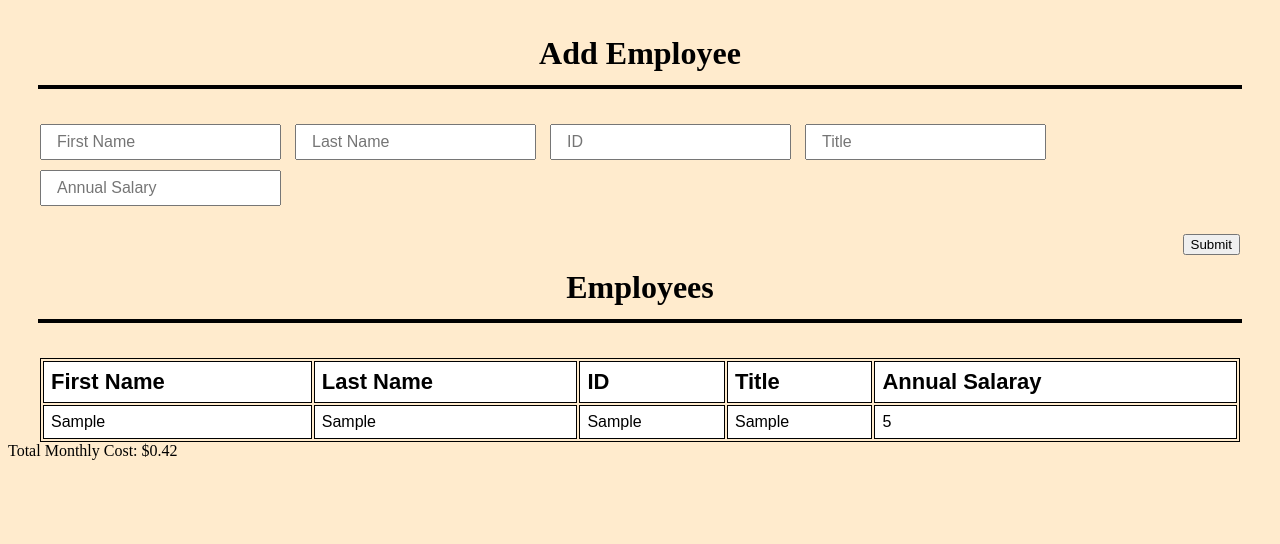
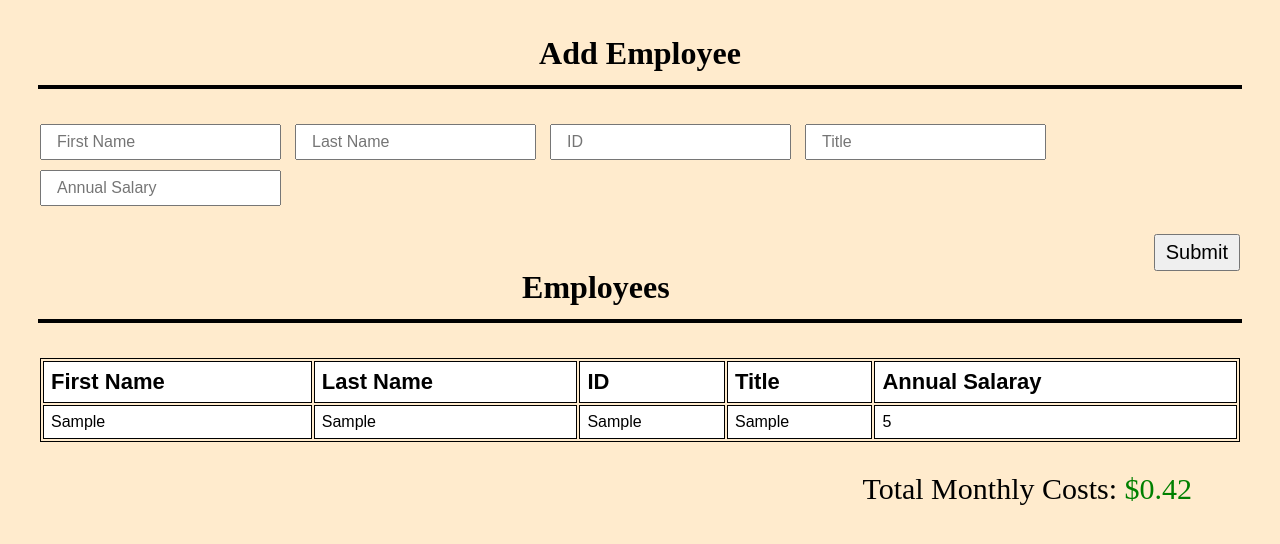
Before and after one commit to GJHarty/weekend-jquery-salary-calculator, a plain HTML site: page index.html in a window 1280 px wide. Both pictures are taken after typing "Sample", "Sample", "Sample", "Sample", "5" into the empty fields and a click on the button "Submit". Drawn offline with Linux system fonts and the light colour scheme.

Commit message:
added logic for determining if maximum monthly costs have been exceeded

```diff
--- a/index.html
+++ b/index.html
@@ -40,7 +40,7 @@
         </table>
     </div>
     <div class="monthlyCostClass">
-        Total Monthly Cost: <span id="monthlyCost"></span>
+        Total Monthly Costs: <span id="monthlyCost"></span>
     </div>
 </body>
 </html>
--- a/script.js
+++ b/script.js
@@ -9,6 +9,7 @@ function onReady(){
 }
 
 let employees = [];
+let maximumMonthlyCost = 20000;
 
 function onSubmit(event){
     // stop form from executing default behavior
@@ -58,6 +59,15 @@ function onSubmit(event){
         }
         console.log('monthly cost', monthlyCost);
         $('#monthlyCost').text(`$${monthlyCost.toFixed(2)}`)
+
+        // check to see if monthly cost exceeds $20,000
+        if (monthlyCost > maximumMonthlyCost){
+            $('#monthlyCost').css('background-color', 'red');
+            $('#monthlyCost').css('color', 'black');
+            alert(`WARNING: Monthly cost of employees has exceeded the maximum allowed amount of $${maximumMonthlyCost.toFixed(2)}`);
+        } else {
+            $('#monthlyCost').css('color', 'green');
+        }
     } else {
         alert('Please complete all fields before submitting');
     }
--- a/style.css
+++ b/style.css
@@ -53,6 +53,8 @@ td {
 
 #submitBtn {
     float: right;
+    font-size: 20px;
+    padding: 5px 10px;
 }
 
 tr:nth-child(even) {
@@ -62,3 +64,10 @@ tr:nth-child(even) {
 tr:nth-child(odd) {
     background: #FFF;
 }
+
+.monthlyCostClass {
+    float: right;
+    margin: 20px 70px;
+    padding: 10px;
+    font-size: 30px;
+}
```
Also changed, not shown: 1 other file.
